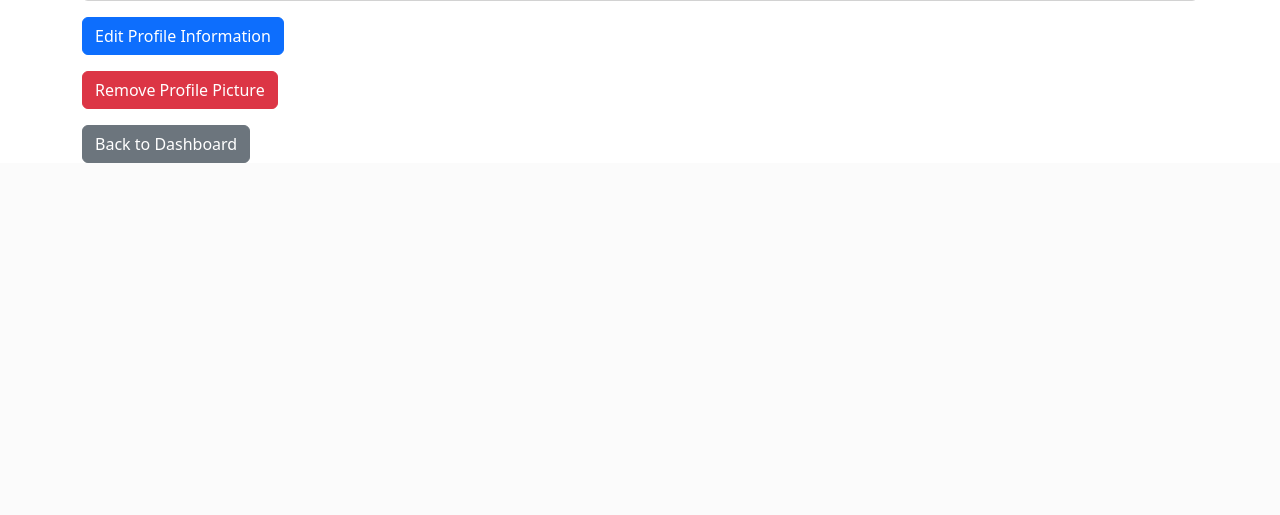
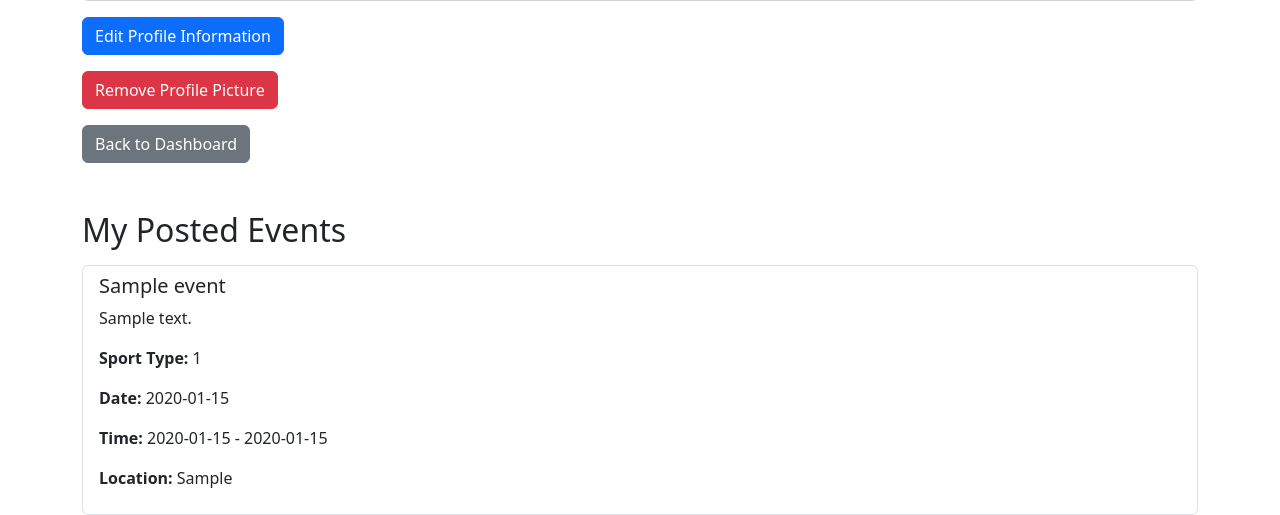
Before and after one commit to DeclanB1/Agile-Web-Development, a Flask app: page /profile in a window 1280 px wide. Shown: the part 645-1160 px from the top of the page. Before the commit the page ends 808 px from the top, so only its background shows below. Run offline with Flask 3, Linux system fonts and the light colour scheme; the visitor is signed in with stand-in values (Sample User, id 1); tables that the repository leaves empty hold one stand-in row (values such as "Sample post"); grey boxes marked "Sample" are stand-in pictures; some libraries are stand-ins or nearby versions.

Commit message:
Linked profile page to events posted by the user. This involves adding a username field to the events db model, to link each event to the user who posted it.

```diff
--- a/src/app.py
+++ b/src/app.py
@@ -58,6 +58,7 @@ class Events(db.Model):
     description = db.Column(db.String, nullable=False)
     gender_preference = db.Column(db.String, nullable=False)
     contact_information = db.Column(db.String, nullable=False)
+    username = db.Column(db.String, db.ForeignKey('users.username'), nullable=False)
 
     __table_args__ = (
         UniqueConstraint('event_id'),
@@ -65,7 +66,7 @@ class Events(db.Model):
     )
 
     def __repr__(self):
-        return f"<Events(event_id='{self.event_id}', event_title='{self.event_title}', sport_type='{self.sport_type}', num_players='{self.num_players}', event_date='{self.event_date}', start_time='{self.start_time}', end_time='{self.end_time}', location='{self.location}', description='{self.description}', gender_preference='{self.gender_preference}', contact_information='{self.contact_information}')>"
+        return f"<Events(event_id='{self.event_id}', event_title='{self.event_title}', sport_type='{self.sport_type}', num_players='{self.num_players}', event_date='{self.event_date}', start_time='{self.start_time}', end_time='{self.end_time}', location='{self.location}', description='{self.description}', gender_preference='{self.gender_preference}', contact_information='{self.contact_information}', username='{self.username}')>"
 
 class LoginForm(FlaskForm):
     username = StringField('Username', [validators.DataRequired()])
@@ -218,6 +219,7 @@ def how_it_works():
 @login_required
 def post_an_event():
     form = EventForm()
+    username = session.get('username')
 
     if form.validate_on_submit():
         event_title = form.event_title.data
@@ -243,7 +245,8 @@ def post_an_event():
             location=location,
             description=description,
             gender_preference=gender_preference,
-            contact_information=contact_information
+            contact_information=contact_information,
+            username=username
         )
 
         db.session.add(event)
@@ -303,10 +306,11 @@ def browse_single_event(event_id):
 def profile():
     username = session.get('username')
     user = User.query.filter_by(username=username).first()
+    events = Events.query.filter_by(username=username).all()
     remove_picture_form = RemoveProfilePictureForm()
 
     if user:
-        return render_template('profile.html', user=user, form=remove_picture_form)
+        return render_template('profile.html', user=user, events=events, form=remove_picture_form)
     else:
         flash('User not found', 'error')
         return redirect(url_for('dashboard'))
--- a/src/templates/profile.html
+++ b/src/templates/profile.html
@@ -57,5 +57,23 @@
             <button type="submit" class="btn btn-danger">Remove Profile Picture</button>
         </form>
         <a href="{{ url_for('dashboard') }}" class="btn btn-secondary mt-3">Back to Dashboard</a>
+
+        <h2 class="mt-5">My Posted Events</h2>
+        {% if events %}
+            <ul class="list-group mt-3">
+                {% for event in events %}
+                    <li class="list-group-item">
+                        <h5>{{ event.event_title }}</h5>
+                        <p>{{ event.description }}</p>
+                        <p><strong>Sport Type:</strong> {{ event.sport_type }}</p>
+                        <p><strong>Date:</strong> {{ event.event_date }}</p>
+                        <p><strong>Time:</strong> {{ event.start_time }} - {{ event.end_time }}</p>
+                        <p><strong>Location:</strong> {{ event.location }}</p>
+                    </li>
+                {% endfor %}
+            </ul>
+        {% else %}
+            <p>No events posted.</p>
+        {% endif %}
     </div>
 {% endblock %}
```
Also changed, not shown: src/static/profile-pictures/Test_1715827793.png (deleted).
